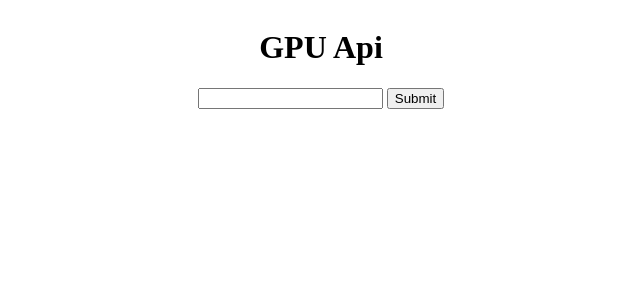
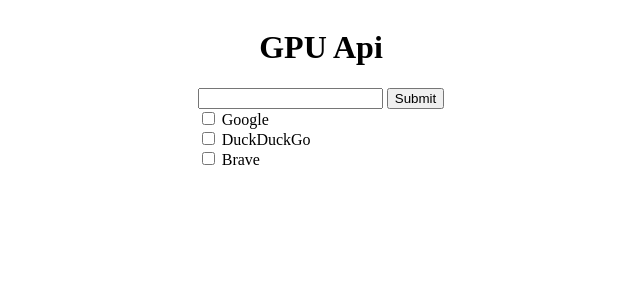
Before and after one commit to TitanProgrammer4480/SneakSearch, a Flask app: page / in a window 1280 px wide. Shown: the top 300 px of the page, without its empty margins (327-967 px from the left). Run offline with Flask 3, Linux system fonts and the light colour scheme.

Commit message:
added ui

```diff
--- a/templates/home.html
+++ b/templates/home.html
@@ -7,8 +7,16 @@ Home
 {% block content %}
 <h1>GPU Api</h1>
 <form method="post">
-    <input type="text" name="term" value={{ term }}></input>
-    <button type="submit">Submit</button>
+  <input type="text" name="term" value={{ term }}></input>
+  <button type="submit">Submit</button>
+  <div>
+    <input type="checkbox" id="google" name="google" value="google">
+    <label for="google"> Google</label><br>
+    <input type="checkbox" id="duckduckgo" name="duckduckgo" value="duckduckgo">
+    <label for="duckduckgo"> DuckDuckGo</label><br>
+    <input type="checkbox" id="brave" name="brave" value="brave">
+    <label for="brave"> Brave</label><br>
+  </div>
 </form>
 {% for i in web_res%}
 <div class="card">
```
